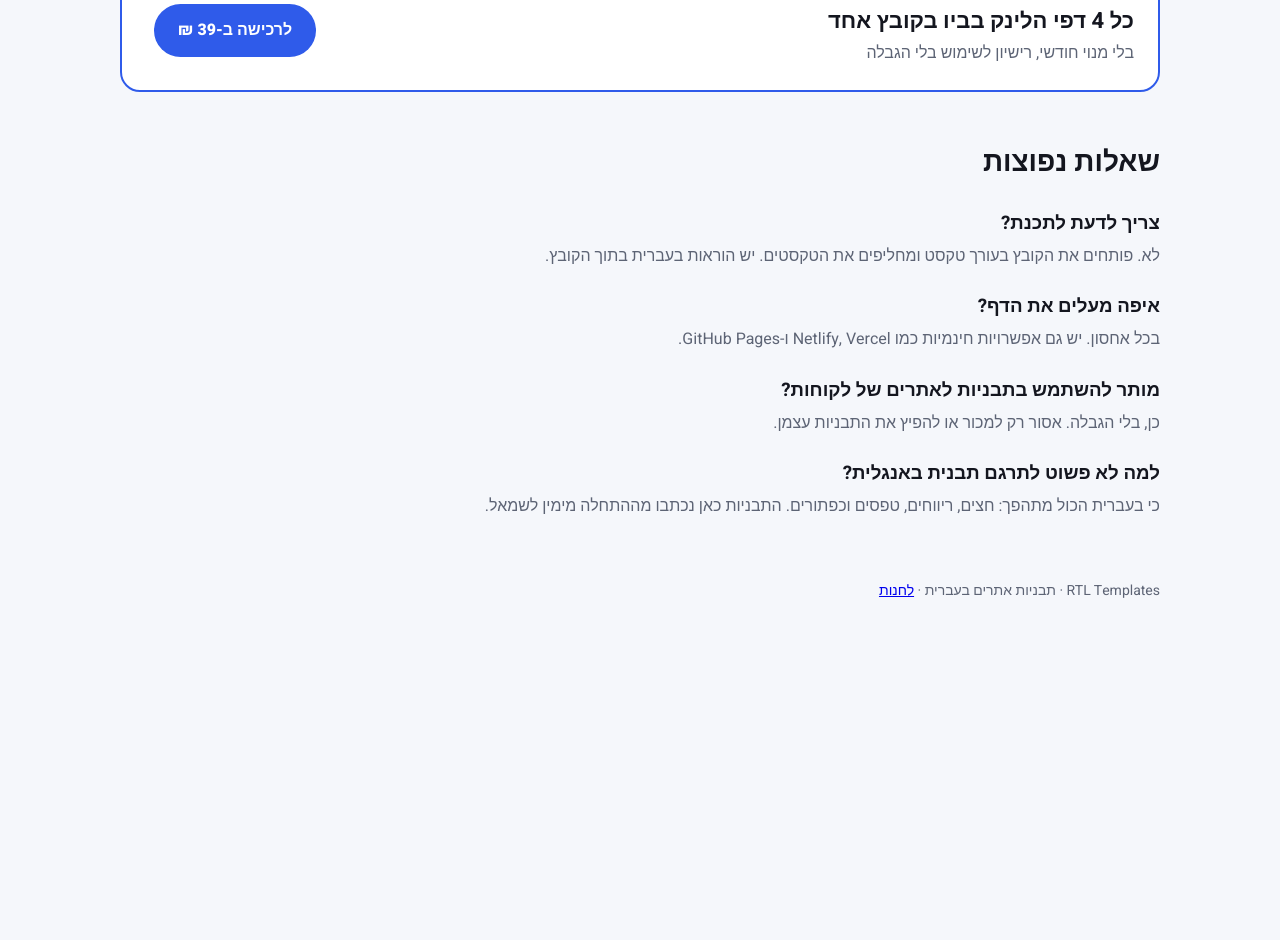
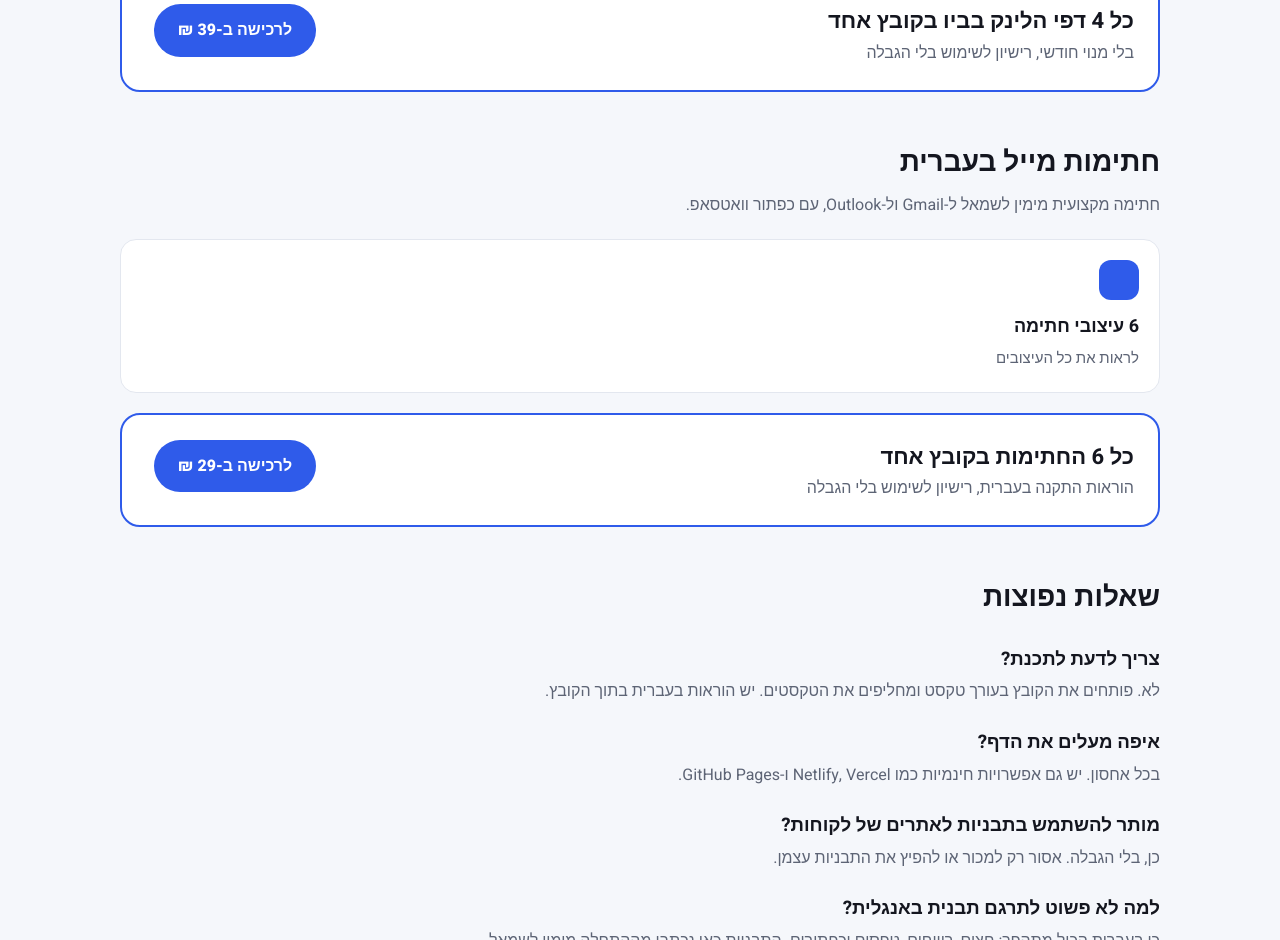
Before and after one commit to rtl-templates/rtl-templates.github.io, a plain HTML site: page index.html in a window 1280 px wide. Shown: the part 1243-2183 px from the top of the page. Before the commit the page ends 1875 px from the top, so only its background shows below. Drawn offline with Linux system fonts and the light colour scheme.

Commit message:
Add email signatures to site and feed

```diff
--- a/index.html
+++ b/index.html
@@ -63,6 +63,13 @@ footer{margin:60px 0 30px;color:var(--muted);font-size:14px}
 
 <div class="buy"><div><b>כל 4 דפי הלינק בביו בקובץ אחד</b><br><span style="color:var(--muted)">בלי מנוי חודשי, רישיון לשימוש בלי הגבלה</span></div><a class="btn" href="https://payhip.com/b/xpwfb">לרכישה ב-39 ₪</a></div>
 
+<h2>חתימות מייל בעברית</h2>
+<p class="sub">חתימה מקצועית מימין לשמאל ל-Gmail ול-Outlook, עם כפתור וואטסאפ.</p>
+<div class="grid">
+<a class="card" href="demos/email-signatures/"><div class="dot" style="background:#2f5bea"></div><h3>6 עיצובי חתימה</h3><span>לראות את כל העיצובים</span></a>
+</div>
+<div class="buy"><div><b>כל 6 החתימות בקובץ אחד</b><br><span style="color:var(--muted)">הוראות התקנה בעברית, רישיון לשימוש בלי הגבלה</span></div><a class="btn" href="https://payhip.com/b/X9Q1k">לרכישה ב-29 ₪</a></div>
+
 <div class="faq">
 <h2>שאלות נפוצות</h2>
 <h3>צריך לדעת לתכנת?</h3><p>לא. פותחים את הקובץ בעורך טקסט ומחליפים את הטקסטים. יש הוראות בעברית בתוך הקובץ.</p>
```
Also changed, not shown: feed.xml (+9 -0 lines).
